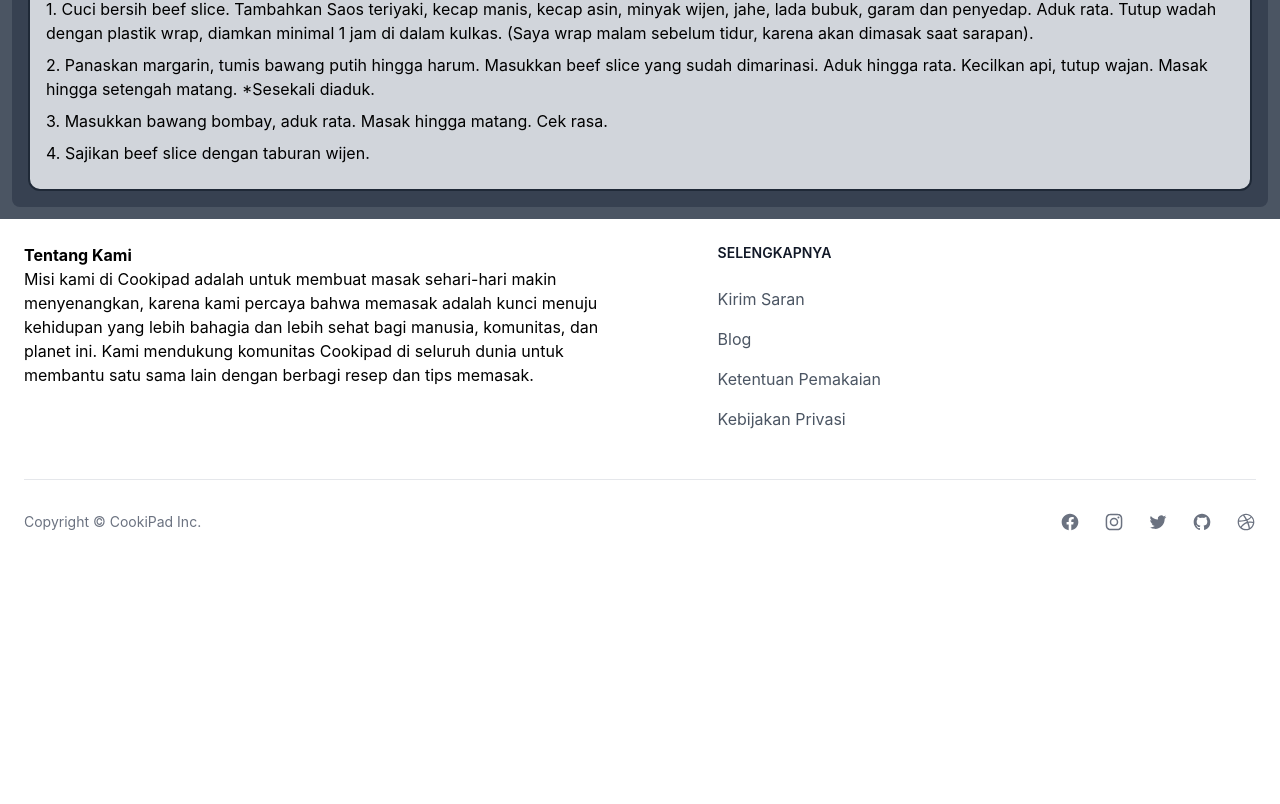
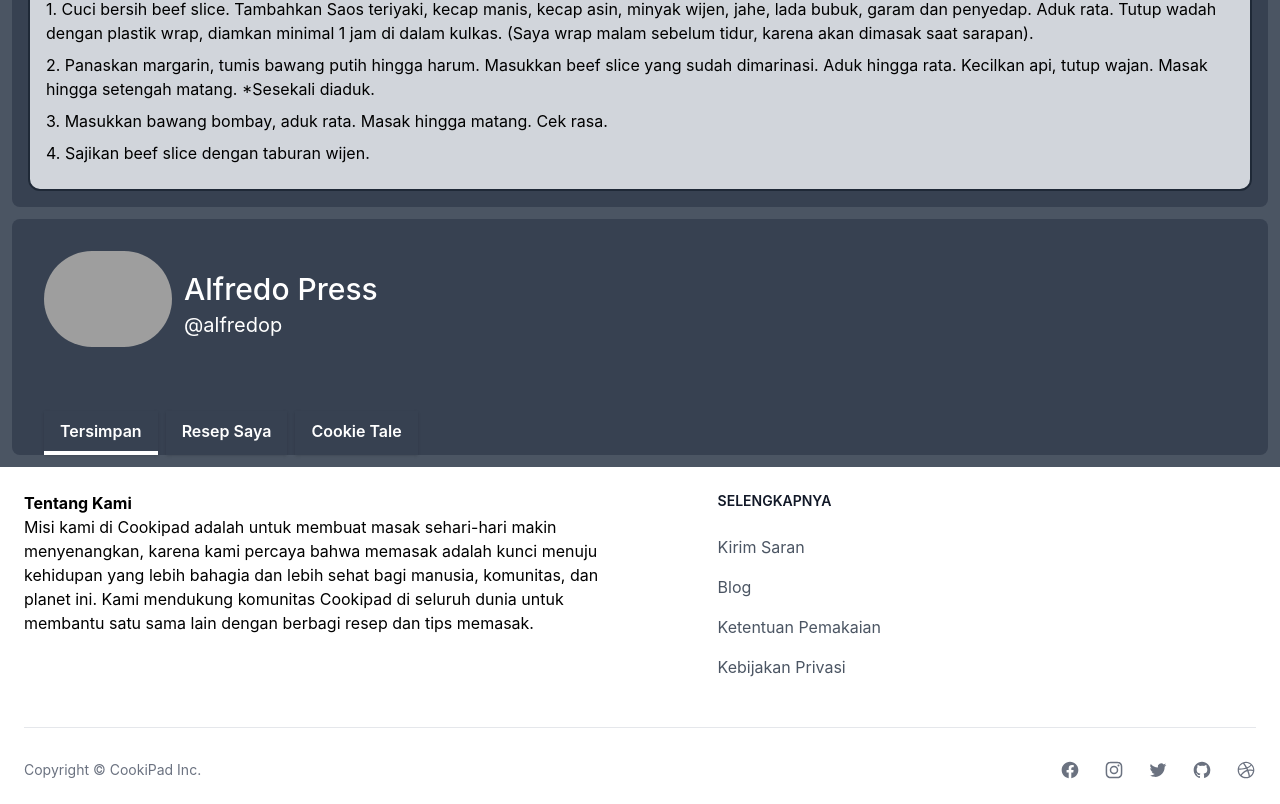
Before and after one commit to Uskrai/tubes-desain-web-2022, a React (Create React App) app: page / in a window 1280 px wide. Shown: the part 1346-2150 px from the top of the page. Before the commit the page ends 1902 px from the top, so only its background shows below. Built offline with nearby package versions, Linux system fonts and the light colour scheme; grey boxes are pictures that could not be loaded.

Commit message:
profile component

```diff
--- a/src/App.tsx
+++ b/src/App.tsx
@@ -8,6 +8,7 @@ import RecipeSearchBox from './component/recipeSearchBox';
 import RecipeDescription from './component/recipeDescription';
 import IngredientsSection from './component/ingredientsSection';
 import CookingSteps from './component/cookingSteps';
+import Profile from './component/profile';
 
 function App() {
   return (
@@ -19,6 +20,7 @@ function App() {
       <RecipeDescription/>
       <IngredientsSection/>
       <CookingSteps/>
+      <Profile/>
       <Footer/>
     </div>
   );
--- /dev/null
+++ b/src/component/profile.tsx
@@ -0,0 +1,32 @@
+import React, { Component } from "react";
+
+export default class Profile extends Component{
+    render() {
+        return(
+            <div className="flex flex-col justify-items-start items-start bg-gray-700 rounded-lg m-3">
+                <div className="flex flex-col px-8 py-8 gap-2">
+                    <div className="flex">
+                        <div className="item w-32 h-32">
+                            <img src="https://avatars.githubusercontent.com/u/72368050?v=4" alt="alfredo" className="object-cover rounded-full" />
+                        </div>
+                        <div className="flex-col item text-left h-32">
+                            <div className="item h-10 px-3 py-5">
+                                <h2 className="font-medium text-3xl text-white">Alfredo Press</h2>
+                            </div>
+	                        <div className="item h-10 px-3 py-5">
+                                <h3 className="text-xl text-white">@alfredop</h3>
+                            </div>
+                        </div>
+                    </div>
+                </div>
+                <div>
+                    <div className="flex gap-2 px-8">
+                        <button className="text-white font-semibold py-2 px-4 border-b-4 border-white hover:border-white shadow">Tersimpan</button>
+                        <button className="text-white font-semibold py-2 px-4 border-b-4 border-gray-700 hover:border-white shadow">Resep Saya</button>
+                        <button className="text-white font-semibold py-2 px-4 border-b-4 border-gray-700 hover:border-white shadow">Cookie Tale</button>
+                    </div>
+                </div>
+            </div>
+        )
+    }
+}
--- a/src/component/recipeDescription.tsx
+++ b/src/component/recipeDescription.tsx
@@ -4,7 +4,7 @@ export default class RecipeDescription extends Component {
   render() {
     return (
       <div className="flex flex-row-reverse bg-gray-700 m-3 rounded-lg">
-        <div id="controls-carousel" className="relative relative" data-carousel="static">
+        <div id="controls-carousel" className="relative" data-carousel="static">
           {/* <!-- Carousel wrapper --> */}
           <div className="relative overflow-hidden rounded-lg">
             {/* <!-- Item 1 --> */}
```
